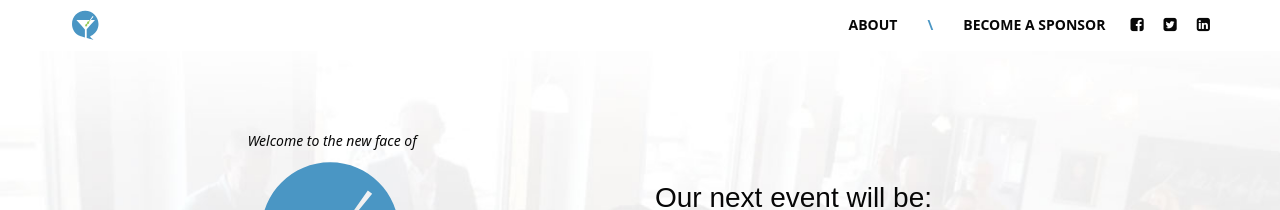
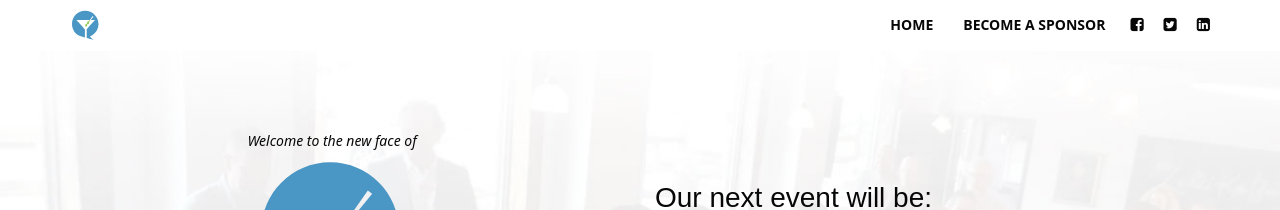
Before and after one commit to TechnologyAdvice/nashcocktail, a Jekyll site: the page built from index.html, in a window 1280 px wide. Shown: the top 210 px of the page. Built offline with Jekyll 4.4.1, drawn with Linux system fonts in a browser that asks for light colours; nearby versions of some CDN libraries.

Commit message:
update nav links and site url

```diff
--- a/_config.yml
+++ b/_config.yml
@@ -9,8 +9,9 @@
 locale: "en-US"
 title: Nashcocktail
 description: Networking for Nashville marketing professionals.
-url: "http://nashcoktail.com" # the base hostname & protocol for your site
+url: "" # the base hostname & protocol for your site
 baseurl: "" # the subpath of your site, e.g. /blog
+include: ["_pages"]
 
 # SEO Related
 google_site_verification:
--- a/_data/navigation.yml
+++ b/_data/navigation.yml
@@ -1,10 +1,6 @@
-# main links links
 main:
   - title: "Home"
     url: /
 
   - title: "Become a Sponsor"
-    url: /sponsor
-
-  - title: "About"
-    url: /
+    url: /sponsor/
--- a/_includes/header.html
+++ b/_includes/header.html
@@ -1,7 +1,7 @@
 <header class="navbar navbar-static-top">
   <div class="container">
     <div class="navbar-header">
-      <a class="navbar-brand" href="#">
+      <a class="navbar-brand" href="{{ site.url }}">
         <svg width="30" height="30">
           <image xlink:href="/images/header-logo.svg" width="30" height="30" />
         </svg>
@@ -9,9 +9,11 @@
     </div>
     <nav id="main-nav">
       <ul class="nav navbar-nav navbar-right">
-        <li><a href="#about" class="header-link">About</a></li>
-        <li class="seperator">\</li>
-        <li><a href="#become-a-sponsor" class="header-link">Become a Sponsor</a></li>
+        {% for link in site.data.navigation.main %}
+          <li>
+            <a href="{{ site.url }}{{ link.url }}" class="header-link">{{ link.title }}</a>
+          </li>
+        {% endfor %}
         <li class="social-nav-item">
           <a href="https://www.facebook.com/nashcocktail" target="_blank" class="social-link">
             <i class="fa fa-facebook-square"></i>
--- a/assets/js/main.js
+++ b/assets/js/main.js
@@ -1,7 +1,6 @@
 $(document).ready(initialize)
 
 function initialize() {
-  $('.header-link').on('click', smoothScroll)
   $('.sponsor-register-link').on('click', smoothScroll)
 }
 
--- a/index.html
+++ b/index.html
@@ -94,7 +94,7 @@ admin_internal_email: heather.neisen@technologyadvice.com
         <p class="editable">As a featured company of NashCocktail, your business will show support for Nashville's technology community. Your company will be recognized by a number of Nashville's finest marketers, developers, digital specialists, recruiters and tech-related individuals.</p>
         <p class="editable">Why wouldn't you want to have your brand front and center in front of amazing local influencers?</p>
         <p class="editable">We are currently recruiting new (and returning) companies to partner with us. Discover the benefits and opportunities now.</p>
-        <a class="btn btn-primary" href="mailto:{{ page.admin_internal_email }}?Subject=NashCocktail%20-%20Sponsor%20Inquiry">Let's Partner</a>
+        <a class="btn btn-primary" href="{{ site.url }}/sponsor">Let's Partner</a>
       </div>
     </div>
   </div>
```
Also changed, not shown: _pages/sponsor.html (renamed from sponsor.html).
